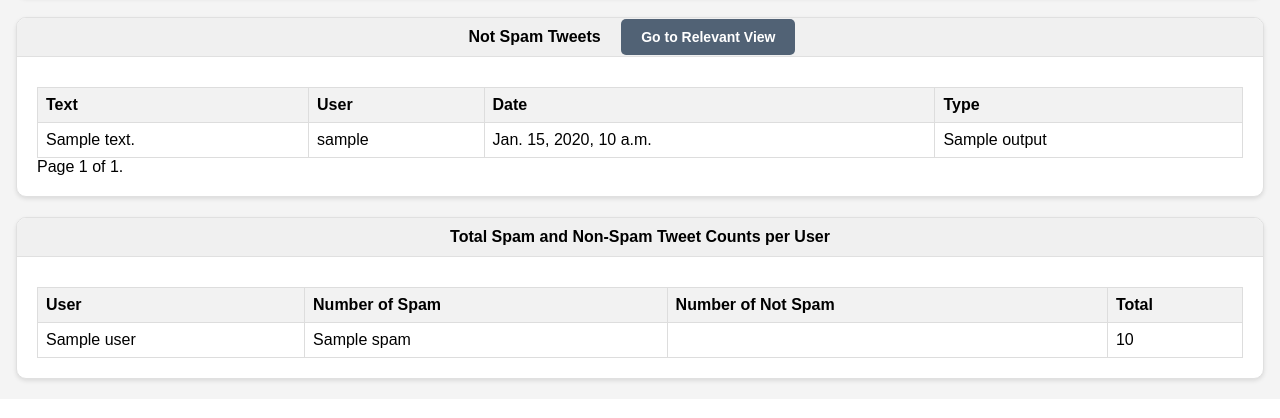
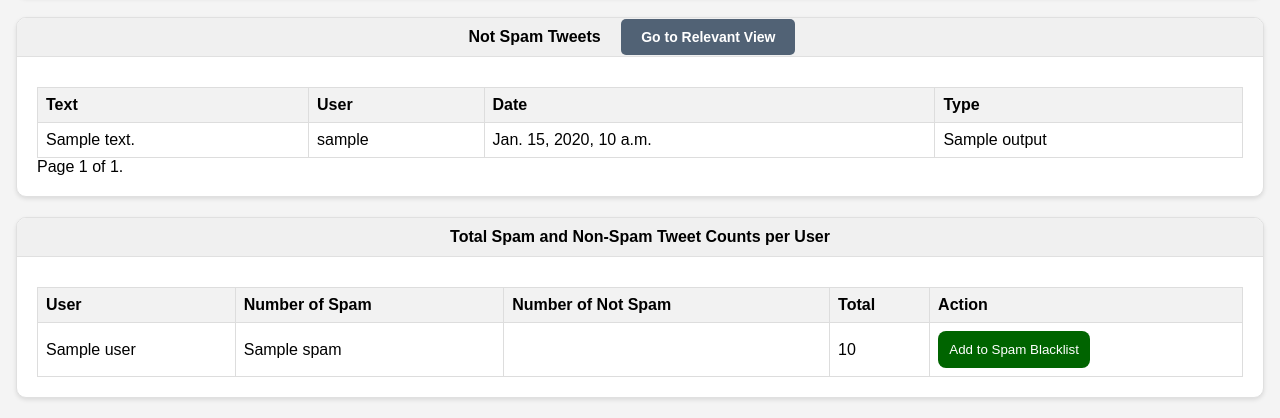
Before and after one commit to Alioda2016/dashboard_site, a Django app: template templates/dashboard_spam.html in a window 1280 px wide. Shown: the part 503-921 px from the top of the page. Before the commit the page ends 887 px from the top, so only its background shows below. Run offline with Django 4.2, Linux system fonts and the light colour scheme; the template is opened without the code that fills it: most values are stand-ins (such as "Sample title", 1, 10 or a date in 2020).

Commit message:
adding blackList button update migra

```diff
--- a/dashboard/models.py
+++ b/dashboard/models.py
@@ -1,4 +1,5 @@
 from django.db import models
+from datetime import datetime
 
 
 # Create your models here.
@@ -8,7 +9,7 @@
     predicted = models.BooleanField(default=False)
     id = models.CharField(max_length=100, primary_key=True)
     username = models.CharField(max_length=100)
-    date = models.DateField()
+    date = models.DateTimeField()
 
     def __str__(self):
         return self.username
--- a/templates/dashboard_spam.html
+++ b/templates/dashboard_spam.html
@@ -105,7 +105,17 @@
             background-color: #0056b3;
         }
 
-
+         button[type="submit"] {
+            background-color: darkgreen;
+            color: #fff;
+            border: none;
+            cursor: pointer;
+            padding: 0.7rem;
+            border-radius: 8px;
+        }
+        button[type="submit"]:hover {
+            background-color: #555;
+        }
 
     </style>
 </head>
@@ -245,6 +255,7 @@
                     <th>Number of Spam</th>
                     <th>Number of Not Spam</th>
                     <th>Total</th>
+                    <th>Action</th>
                 </tr>
                 </thead>
                 <tbody>
@@ -254,6 +265,7 @@
                     <td>{{elem.spam}}</td>
                     <td>{{elem.not_spam}}</td>
                     <td>{{elem.total}}</td>
+                    <td><button type="submit">Add to Spam Blacklist</button></td>
                 </tr>
                 {% endfor %}
                 </tbody>
@@ -380,8 +392,6 @@
 
 
 
-
-
 </script>
 
 </body>
```
Also changed, not shown: dashboard/migrations/0004_alter_dataset_date.py (added), db.sqlite3.
